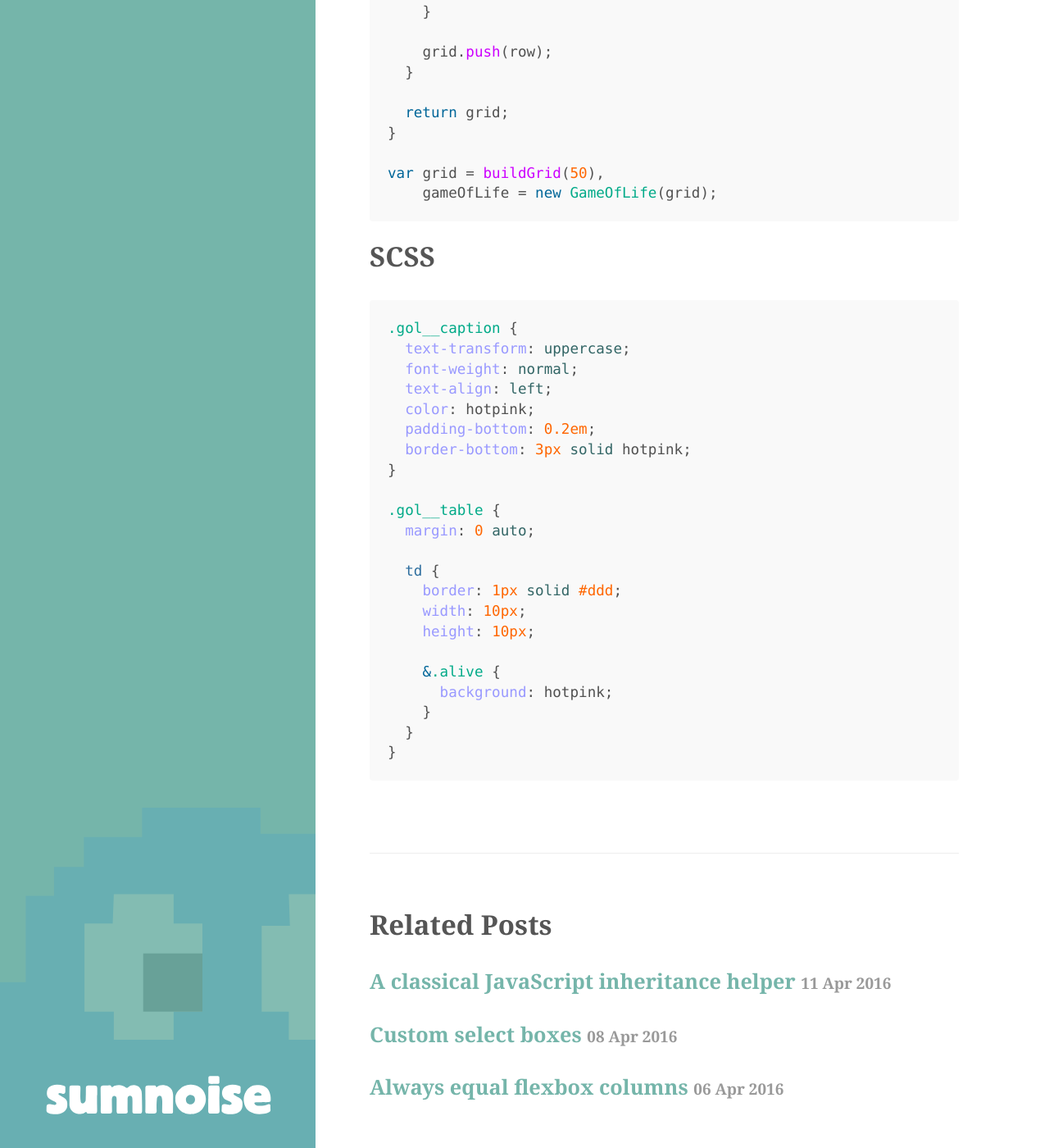
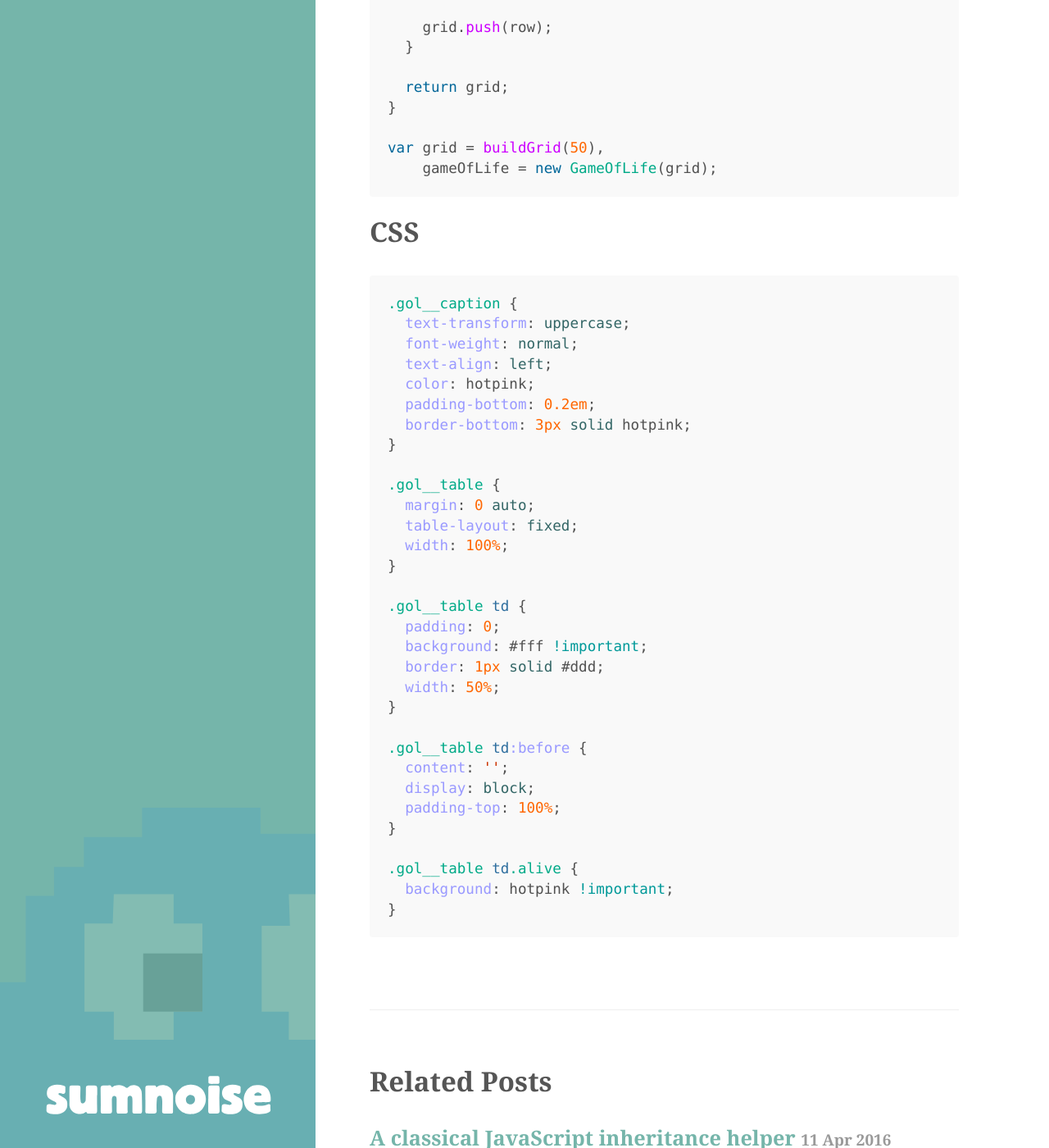
Before and after one commit to davidpmccormick/davidpmccormick.github.io, a Jekyll site: the page built from _posts/2016-05-03-conways-game-of-life.md, in a window 1280 px wide and 1400 px high, scrolled down 4922 px. Shown: the whole window at 82% size. Built offline with Jekyll 4.4.1, drawn with Linux system fonts in a browser that asks for light colours; nearby versions of some CDN libraries; Markdown is read by kramdown in place of the engine named in the settings.

Commit message:
Make cells responsive squares

```diff
--- a/_posts/2016-05-03-conways-game-of-life.md
+++ b/_posts/2016-05-03-conways-game-of-life.md
@@ -15,20 +15,21 @@
 
 .gol__table {
   margin: 0 auto;
+  table-layout: fixed;
+  width: 100%;
 }
 
 .gol__table td {
   padding: 0;
   background: #fff !important;
   border: 1px solid #ddd;
-  width: 10px;
-  height: 15px;
+  width: 50%;
 }
 
-@media (max-width: 500px) {
-  .gol__table td {
-    height: 5px;
-  }
+.gol__table td:before {
+  content: '';
+  display: block;
+  padding-top: 100%;
 }
 
 .gol__table td.alive {
@@ -355,11 +356,10 @@
 
 var grid = buildGrid(50),
     gameOfLife = new GameOfLife(grid);
-
 {% endhighlight %}
 
-## SCSS
-{% highlight SCSS %}
+## CSS
+{% highlight CSS %}
 .gol__caption {
   text-transform: uppercase;
   font-weight: normal;
@@ -371,16 +371,24 @@
 
 .gol__table {
   margin: 0 auto;
-
-  td {
-    border: 1px solid #ddd;
-    width: 10px;
-    height: 10px;
-
-    &.alive {
-      background: hotpink;
-    }
-  }
+  table-layout: fixed;
+  width: 100%;
 }
 
+.gol__table td {
+  padding: 0;
+  background: #fff !important;
+  border: 1px solid #ddd;
+  width: 50%;
+}
+
+.gol__table td:before {
+  content: '';
+  display: block;
+  padding-top: 100%;
+}
+
+.gol__table td.alive {
+  background: hotpink !important;
+}
 {% endhighlight %}
```
